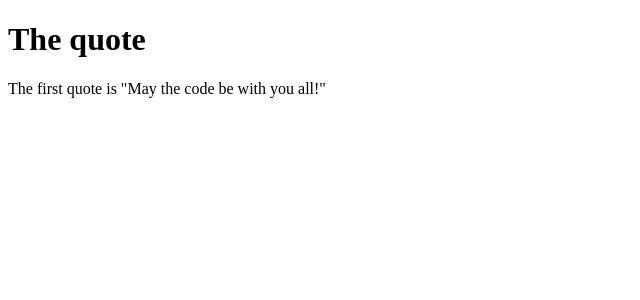
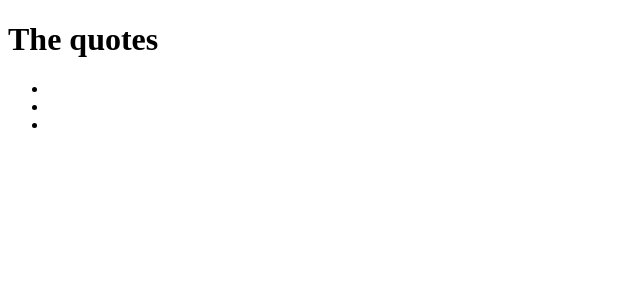
Before and after one commit to ange123ux/quote, an Angular app: page / in a window 1280 px wide. Shown: the top 300 px of the page, without its empty margins (0-640 px from the left). Built offline with nearby package versions, Linux system fonts and the light colour scheme.

Commit message:
Created a class for quote

```diff
--- a/src/app/app.component.html
+++ b/src/app/app.component.html
@@ -1,4 +1,8 @@
 <div>
-  <h1>The quote</h1>
-  <p>The first quote is "{{ quote }}"</p>
+  <h1>The quotes</h1>
+  <ul>
+      <li *ngFor='let quote of quotes'>
+        {{goal}}
+      </li>
+  </ul>
 </div>
--- a/src/app/app.component.ts
+++ b/src/app/app.component.ts
@@ -6,5 +6,9 @@ import { Component } from '@angular/core';
   styleUrls: ['./app.component.css']
 })
 export class AppComponent {
-  quote = 'May the code be with you all!'
+  quotes:string[];
+
+  constructor(){
+    this.quotes = ['Programming is not about what you know; it is about what you can figure out.', 'In some ways, programming is like painting.', 'May the coding be with you all!']
+  }
 }
```
Also changed, not shown: src/app/quote.ts (added, +15 -0 lines), 2 other files (tests, documents, lock files or other folders).
